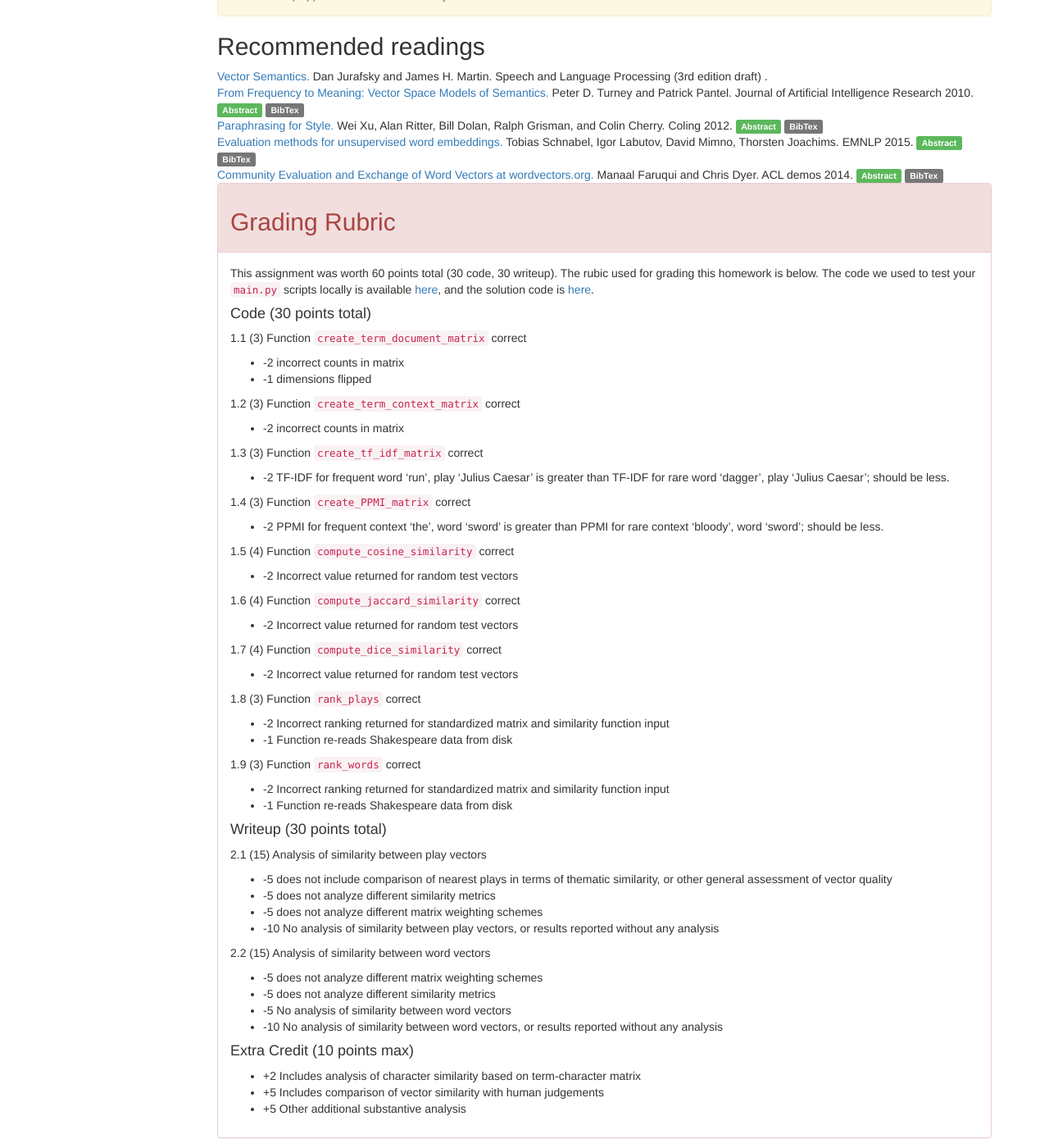
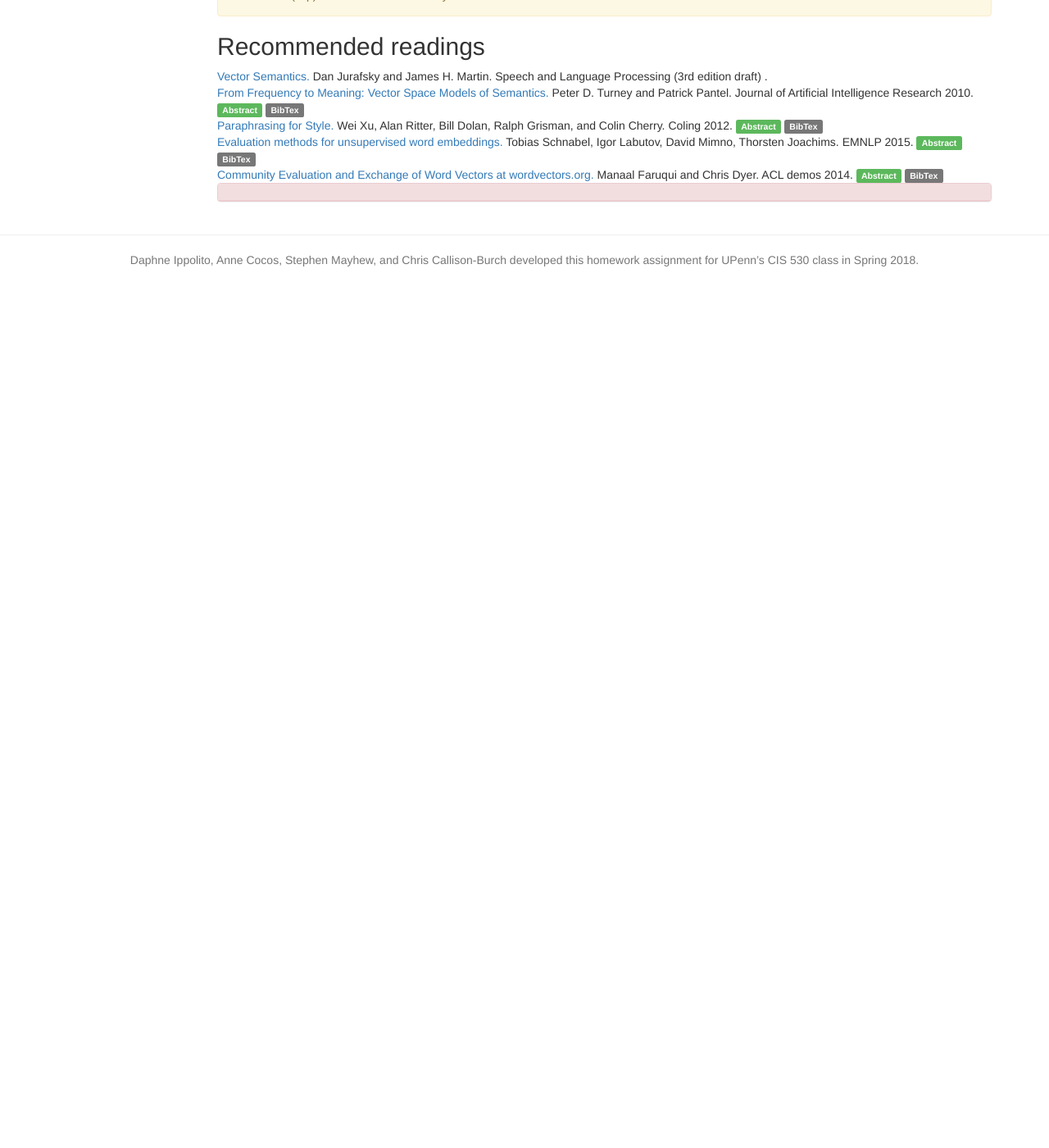
Before and after one commit to computational-linguistics-class/computational-linguistics-class.github.io, a Jekyll site: the page built from assignment3.md, in a window 1280 px wide and 1400 px high, scrolled down 4694 px. Shown: the whole window at 82% size. Built offline with Jekyll 4.4.1, drawn with Linux system fonts in a browser that asks for light colours; nearby versions of some CDN libraries; formulas are drawn with MathJax 3; a script that is not in the unit is left out; after the commit the page ends 5051 px from its top, so only the background shows below that.

Commit message:
Removed solution

```diff
--- a/assignment3.md
+++ b/assignment3.md
@@ -327,75 +327,3 @@ Here are the deliverables that you will need to submit:
 
 <div class="panel panel-danger">
 <div class="panel-heading" markdown="1">
-## Grading Rubric
-</div>
-<div class="panel-body" markdown="1">
-
-This assignment was worth 60 points total (30 code, 30 writeup).   The rubic used for grading this homework is below. The code we used to test your `main.py` scripts locally is available [here](downloads/hw3/hw3-localtest.py), and the solution code is [here](downloads/hw3/main_solutions.py).
-
-#### Code (30 points total)
-
-1.1  (3) Function `create_term_document_matrix` correct
-
-  - -2 incorrect counts in matrix
-  - -1 dimensions flipped
-
-1.2  (3) Function `create_term_context_matrix` correct
-
-  - -2 incorrect counts in matrix
-
-1.3  (3) Function `create_tf_idf_matrix` correct
-
-  - -2 TF-IDF for frequent word 'run', play 'Julius Caesar' is greater than TF-IDF for rare word 'dagger', play 'Julius Caesar'; should be less.
-
-1.4  (3) Function `create_PPMI_matrix` correct
-
-  - -2 PPMI for frequent context 'the', word 'sword' is greater than PPMI for rare context 'bloody', word 'sword'; should be less.
-
-1.5  (4) Function `compute_cosine_similarity` correct
-
-  - -2 Incorrect value returned for random test vectors
-
-1.6  (4) Function `compute_jaccard_similarity` correct
-
-  - -2 Incorrect value returned for random test vectors
-
-1.7  (4) Function `compute_dice_similarity` correct
-
-  - -2 Incorrect value returned for random test vectors
-
-1.8  (3) Function `rank_plays` correct
-
-  - -2 Incorrect ranking returned for standardized matrix and similarity function input
-  - -1 Function re-reads Shakespeare data from disk
-
-1.9  (3) Function `rank_words` correct
-
-  - -2 Incorrect ranking returned for standardized matrix and similarity function input
-  - -1 Function re-reads Shakespeare data from disk
-
-#### Writeup (30 points total)
-
-2.1  (15) Analysis of similarity between play vectors
-
- - -5 does not include comparison of nearest plays in terms of thematic similarity, or other general assessment of vector quality
- - -5 does not analyze different similarity metrics
- - -5 does not analyze different matrix weighting schemes
- - -10 No analysis of similarity between play vectors, or results reported without any analysis
-
-2.2  (15) Analysis of similarity between word vectors
-
-- -5 does not analyze different matrix weighting schemes
-- -5 does not analyze different similarity metrics
-- -5 No analysis of similarity between word vectors
-- -10 No analysis of similarity between word vectors, or results reported without any analysis
-
-
-#### Extra Credit (10 points max)
-
-- +2 Includes analysis of character similarity based on term-character matrix
-- +5 Includes comparison of vector similarity with human judgements
-- +5 Other additional substantive analysis
-
-</div>
-</div>
```
